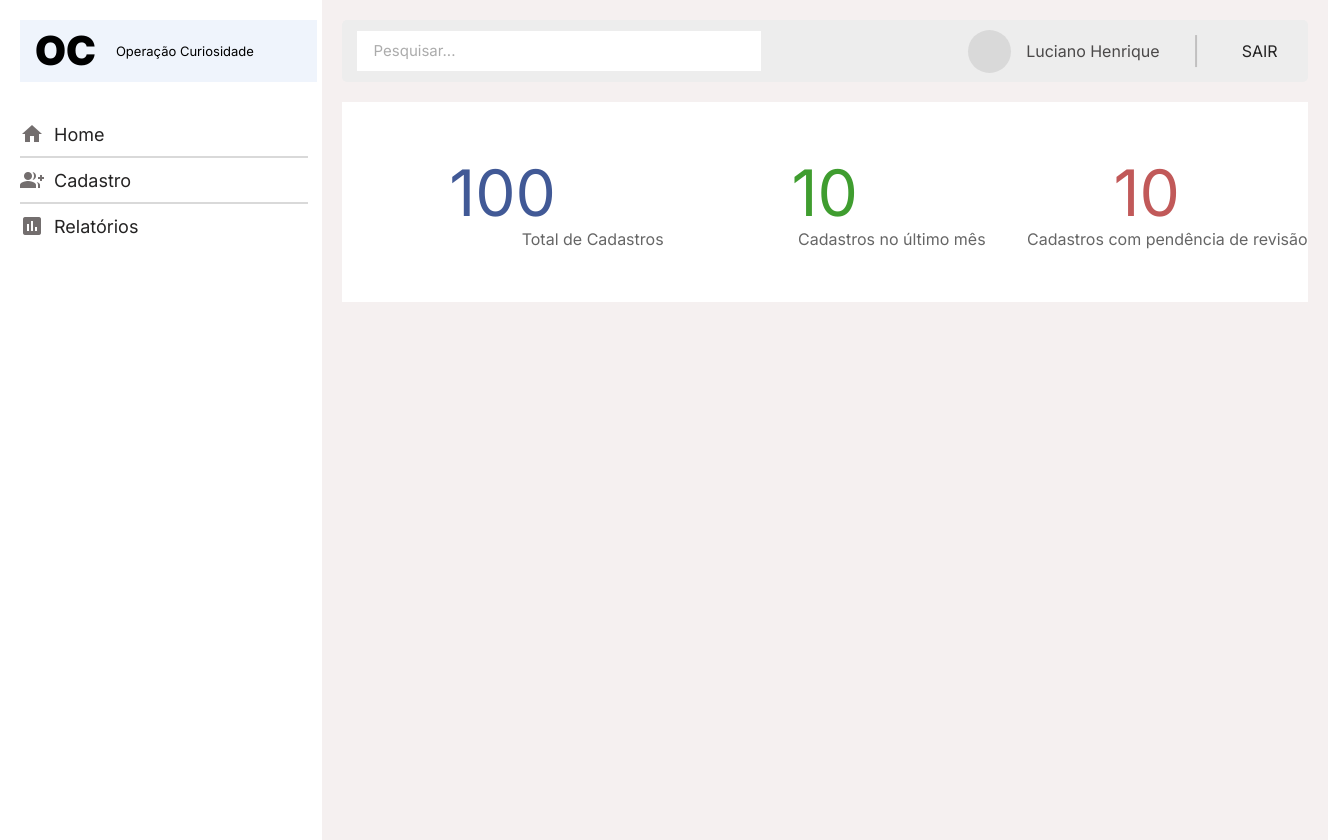
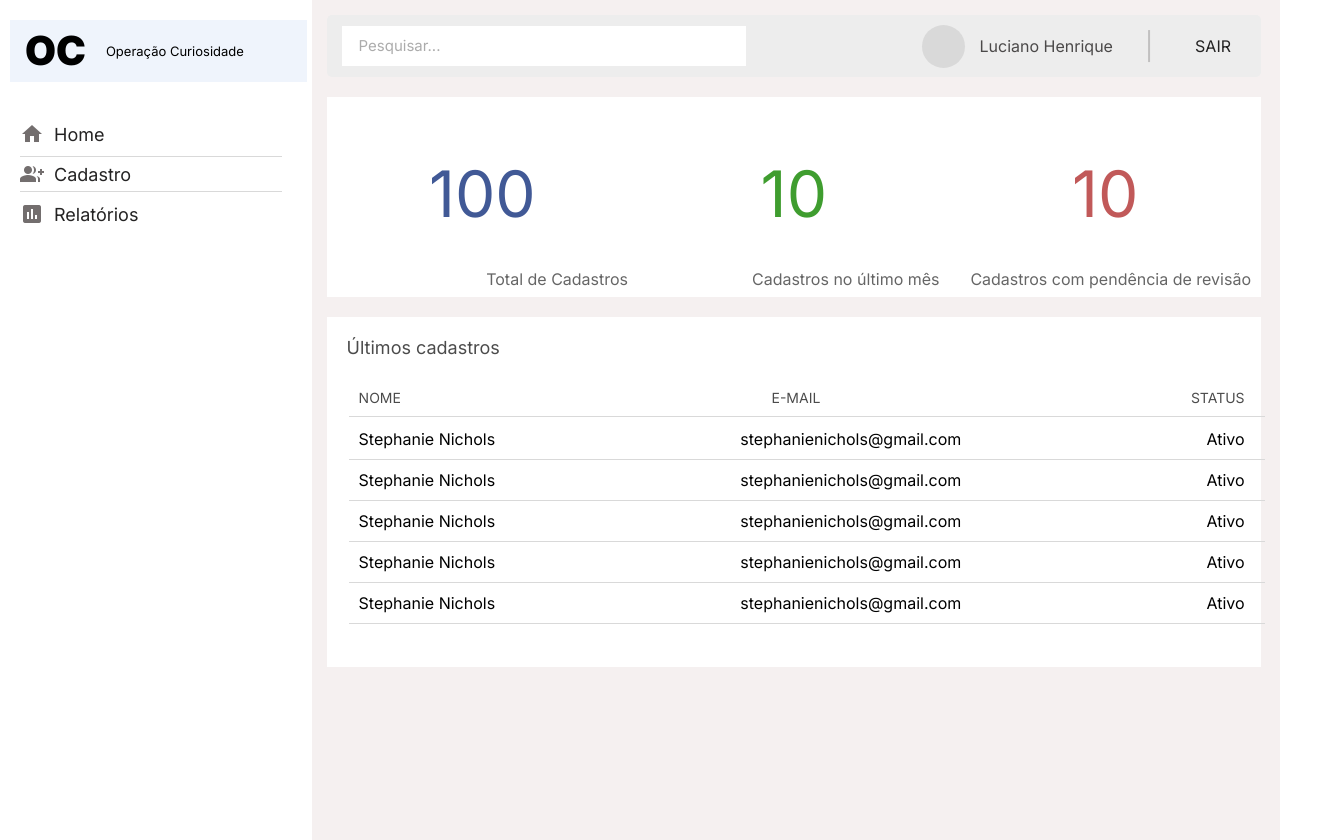
Before and after one commit to douglasbarbosz/projeto-operacao-curiosidade, a plain HTML site: page home.html in a window 1280 px wide. Shown: the whole page, 1328 px wide, since content can reach past the window. Drawn offline with Linux system fonts and the light colour scheme.

Commit message:
novas atualizações
Página geral de CSS criada;
Página principal quase completa

```diff
--- /dev/null
+++ b/estilos/geral.css
@@ -0,0 +1,77 @@
+@charset "UTF-8";
+
+@import url('https://fonts.googleapis.com/css2?family=Inter:wght@400;900&display=swap');
+
+* {
+    margin: 0px;
+    padding: 0px;
+    font-family: Inter, sans-serif;
+}
+
+body {
+    display: flex;
+    overflow-x: hidden;
+}
+
+header {
+    width: 22%;
+    height: 100vh;
+    padding: 20px 20px 20px 10px;
+    box-shadow: 0px 4px 4px 0px rgba(0, 0, 0, 0.25);
+}
+
+header > div#logo {
+    display: flex;
+    align-items: center;
+    background-color:#EFF4FC;
+    width: 297px;
+    height: 62px;
+    margin-bottom: 40px;
+}
+
+div#logo > span#titulo {
+    font-size: 40px;
+    font-weight: 700;
+    line-height: 48px;
+    letter-spacing: 0em;
+    text-align: center;
+    text-transform: uppercase;
+    margin: 0px 20px 0px 15px;
+}
+
+div#logo > span#subtitulo {
+    font-family: Inter;
+    font-size: 13px;
+    font-weight: 400;
+    line-height: 16px;
+    letter-spacing: 0em;
+    text-align: center;
+}
+
+nav > div {
+    display: flex;
+    align-items: center;
+    margin: 10px 10px;
+}
+
+nav > div:nth-child(2) {
+    border: 1px solid #D9D9D9;
+    border-left: none;
+    border-right: none;
+    padding: 5px 0px;
+}
+
+nav > div > span {
+    color: #736E6E;
+}
+
+div > a {
+    font-size: 18px;
+    font-weight: 400;
+    line-height: 21px;
+    letter-spacing: 0em;
+    text-align: left;
+    text-decoration: none;
+    color: #242323;
+    margin-left: 10px
+}
--- a/estilos/home.css
+++ b/estilos/home.css
@@ -1,83 +1,7 @@
-@charset "UTF-8";
-
-@import url('https://fonts.googleapis.com/css2?family=Inter:wght@400;900&display=swap');
-
-* {
-    margin: 0px;
-    padding: 0px;
-    font-family: Inter, sans-serif;
-}
-
-body {
-    display: flex;
-    overflow: hidden;
-}
-
-header {
-    width: 22%;
-    height: 100vh;
-    padding: 20px;
-    box-shadow: 0px 4px 4px 0px rgba(0, 0, 0, 0.25);
-}
-
-header > div#logo {
-    display: flex;
-    align-items: center;
-    background-color:#EFF4FC;
-    width: 297px;
-    height: 62px;
-    margin-bottom: 40px;
-}
-
-div#logo > span#titulo {
-    font-size: 40px;
-    font-weight: 700;
-    line-height: 48px;
-    letter-spacing: 0em;
-    text-align: center;
-    text-transform: uppercase;
-    margin: 0px 20px 0px 15px;
-}
-
-div#logo > span#subtitulo {
-    font-family: Inter;
-    font-size: 13px;
-    font-weight: 400;
-    line-height: 16px;
-    letter-spacing: 0em;
-    text-align: center;
-}
-
-nav > div {
-    display: flex;
-    align-items: center;
-    margin: 10px 10px 10px 0px;
-}
-
-nav > div > span {
-    color: #736E6E;
-}
-
-div > a {
-    font-size: 18px;
-    font-weight: 400;
-    line-height: 21px;
-    letter-spacing: 0em;
-    text-align: left;
-    text-decoration: none;
-    color: #242323;
-    margin-left: 10px
-}
-
-hr {
-    border: 1px solid #D9D9D9;
-    width: 286px;
-}
-
 main {
     background-color: rgb(245, 240, 240);
     flex: 2;
-    padding: 20px;
+    padding: 15px;
 }
 
 section#menu-topo {
@@ -87,6 +11,7 @@ section#menu-topo {
     background-color: #EDEDED;
     height: 62px;
     border-radius: 5px;
+    width: 73vw;
 }
 
 section#menu-topo > input {
@@ -146,8 +71,9 @@ section#menu-topo > div > a {
 
 section#caixas {
     display: flex;
-    justify-content: space-between;
+    justify-content: space-around;
     margin-top: 20px;
+    width: 73vw;
 }
 
 section#caixas > div {
@@ -157,7 +83,7 @@ section#caixas > div {
     text-align: center;
     display: flex;
     flex-direction: column;
-    justify-content: center;
+    justify-content: space-evenly;
 }
 
 .valor {
@@ -167,6 +93,7 @@ section#caixas > div {
     letter-spacing: 0em;
     text-align: left;
     text-align: center;
+    margin-top: 50px;
 }
 
 #caixa1 > p {
@@ -188,4 +115,53 @@ section#caixas > div {
     letter-spacing: 0em;
     opacity: 60%;
     text-align: right;
+    margin-right: 10px;
+    margin-top: 30px;
 }
+
+section#ultimos-cadastros {
+    margin-top: 20px;
+    background-color: white;
+    height: 350px;
+    width: 73vw;
+}
+
+section#ultimos-cadastros > p {
+    font-size: 18px;
+    font-weight: 700;
+    line-height: 21px;
+    letter-spacing: 0em;
+    text-align: left;
+    font-weight: normal;
+    opacity: 70%;
+    padding: 20px 20px 0px 20px;
+}
+
+#tabela {
+    padding: 20px;
+}
+
+#tabela th {
+    font-size: 14px;
+    font-weight: 400;
+    line-height: 16px;
+    letter-spacing: 0em;
+    text-align: left;
+    opacity: 70%;
+    text-transform: uppercase;
+}
+
+#tabela tr {
+    width: 70vw;
+    border: 1px solid #D9D9D9;
+    border-top: none;
+    border-left: none;
+    border-right: none;
+    padding: 10px;
+    display: flex;
+    justify-content: space-between;
+}
+
+#tabela th, #tabela td {
+    margin-right: 10px;
+}
--- a/home.html
+++ b/home.html
@@ -6,6 +6,7 @@
     <title>Home</title>
     <link href="https://fonts.googleapis.com/icon?family=Material+Icons" rel="stylesheet">
     <link rel="stylesheet" href="estilos/home.css">
+    <link rel="stylesheet" href="estilos/geral.css">
 </head>
 <body>
     <header>
@@ -18,11 +19,11 @@
             <div>
                 <span class="material-icons">home</span>
                 <a href="home.html">Home</a>
-            </div> <hr>
+            </div>
             <div>
                 <span class="material-icons">group_add</span>
                 <a href="cadastro.html">Cadastro</a>
-            </div> <hr>
+            </div>
             <div>
                 <span class="material-icons">insert_chart</span>
                 <a href="relatorios.html">Relatórios</a>
@@ -36,7 +37,7 @@
                 <div id="foto-perfil"></div>
                 <span id="nome">Luciano Henrique</span>
                 <div id="linha"></div>
-                <a href="#">Sair</a>
+                <a href="index.html">Sair</a>
             </div>
         </section>
 
@@ -54,7 +55,46 @@
                 <span class="subtitulo">Cadastros com pendência de revisão</span>
             </div>
         </section>
-        <section id="ultimos-cadastros"></section>
+        <section id="ultimos-cadastros">
+            <p>Últimos cadastros</p>
+
+            <table id="tabela">
+                <thead>
+                    <tr>
+                        <th scope="col">Nome</th>
+                        <th scope="col">E-mail</th>
+                        <th scope="col">Status</th>
+                    </tr>
+                </thead>
+                <tbody>
+                    <tr>
+                        <td class="nome">Stephanie Nichols</td>
+                        <td class="email">stephanienichols@gmail.com</td>
+                        <td class="status">Ativo</td>
+                    </tr>
+                    <tr>
+                        <td class="nome">Stephanie Nichols</td>
+                        <td class="email">stephanienichols@gmail.com</td>
+                        <td class="status">Ativo</td>
+                    </tr>
+                    <tr>
+                        <td class="nome">Stephanie Nichols</td>
+                        <td class="email">stephanienichols@gmail.com</td>
+                        <td class="status">Ativo</td>
+                    </tr>
+                    <tr>
+                        <td class="nome">Stephanie Nichols</td>
+                        <td class="email">stephanienichols@gmail.com</td>
+                        <td class="status">Ativo</td>
+                    </tr>
+                    <tr>
+                        <td class="nome">Stephanie Nichols</td>
+                        <td class="email">stephanienichols@gmail.com</td>
+                        <td class="status">Ativo</td>
+                    </tr>
+                </tbody>
+            </table>
+        </section>
     </main>
 </body>
 </html>
```
